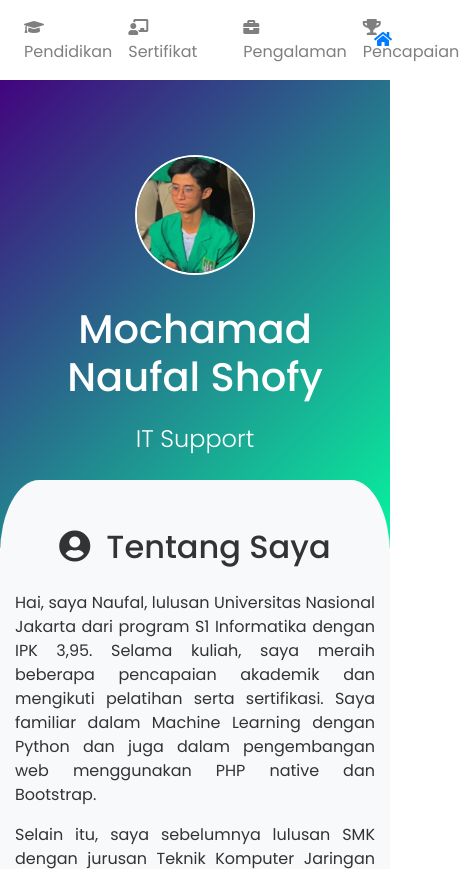
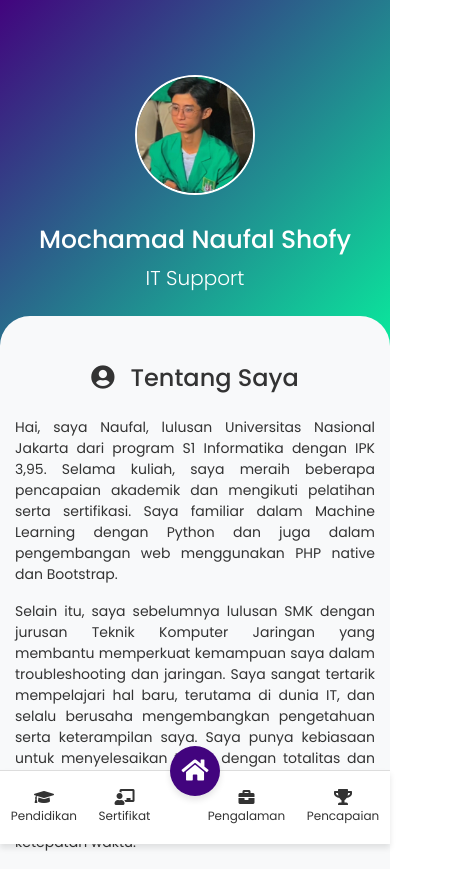
Before and after one commit to nopalsh/nopalsh, a plain HTML site: page index.html in a window 390 px wide. Shown: the top 869 px of the page, 467 px wide, since content can reach past the window. Drawn offline with nearby package versions, Linux system fonts and the light colour scheme.

Commit message:
Update style.css

```diff
--- a/style.css
+++ b/style.css
@@ -1,5 +1,6 @@
 body {
-  font-family: -apple-system, BlinkMacSystemFont, "Segoe UI", Roboto, "Helvetica Neue", Arial, sans-serif;
+  font-family: -apple-system, BlinkMacSystemFont, "Segoe UI", Roboto,
+    "Helvetica Neue", Arial, sans-serif;
   background: #ffffff;
   color: #333;
   margin: 0;
@@ -22,13 +23,12 @@ header.jumbotron {
 }
 
 .jumbotron h2 {
-  font-size: 2.5rem;
-  margin-bottom: 20px;
+  font-size: 40px;
   text-align: left;
 }
 
 .jumbotron p {
-  font-size: 1.5rem;
+  font-size: 25px;
   text-align: left;
 }
 
@@ -36,8 +36,9 @@ section#about {
   background: #fdfdfd;
   margin-top: -100px;
   padding-top: 50px;
-  border-top-left-radius: 10% 10%;
-  border-top-right-radius: 10% 10%;
+  margin-bottom: -70px;
+  border-top-left-radius: 30px;
+  border-top-right-radius: 30px;
 }
 
 section#projects {
@@ -99,7 +100,7 @@ footer {
 }
 
 .modal-header {
-  background-color: #37056b;
+  background: linear-gradient(135deg, #42047e, #07f49e);
   color: #fff;
 }
 
@@ -129,22 +130,21 @@ footer {
 }
 
 .experience-card h6 {
-  font-size: 1.2rem;
-  font-weight: 600;
-  margin-bottom: 0.5rem;
+  font-size: 14px;
+  margin: 0;
 }
 
 .experience-card p {
+  color: #6c757d;
+  font-size: 14px;
   margin: 0;
-  color: #6c757d;
-  line-height: 1.5;
 }
 
 .experience-card p span {
   display: block;
-  margin-top: 0.5rem;
-  font-size: 0.9rem;
+  margin: 0;
   color: #495057;
+  font-size: 14px;
 }
 .certification-card {
   display: flex;
@@ -166,21 +166,136 @@ footer {
   font-size: 1.1rem;
   font-weight: 600;
   margin: 0;
+  font-size: 14px;
 }
 
 .certification-card p {
   margin: 0;
   color: #6c757d;
+  font-size: 14px;
+}
+
+.home-circle {
+  position: absolute;
+  top: -25px;
+  left: 50%;
+  transform: translateX(-50%);
+  width: 50px;
+  height: 50px;
+  background-color: #42047e;
+  border-radius: 50%;
+  display: flex;
+  align-items: center;
+  justify-content: center;
+  box-shadow: 0 4px 6px rgba(0, 0, 0, 0.1);
+}
+
+.home-circle a {
+  color: white;
+  font-size: 24px;
+}
+
+.home-circle-deactive {
+  position: absolute;
+  top: -25px;
+  left: 50%;
+  transform: translateX(-50%);
+  width: 50px;
+  height: 50px;
+  background-color: #fff;
+  border-radius: 50%;
+  display: flex;
+  align-items: center;
+  justify-content: center;
+  box-shadow: 0 4px 6px rgba(0, 0, 0, 0.1);
+  border: 1px solid #0000001f;
+}
+
+.home-circle-deactive a {
+  color: #42047e;
+  font-size: 24px;
+}
+
+.navbar-custom {
+  background: rgba(255, 255, 255, 1);
+  backdrop-filter: blur(10px);
+  box-shadow: 0 4px 6px rgba(0, 0, 0, 0.1);
+  position: fixed;
+  bottom: 0;
+  width: 100%;
+  z-index: 1;
+  border-top: 1px solid #ddd;
+  padding: 10px 0;
+}
+
+.navbar-custom .nav-item {
+  flex-grow: 1;
+  text-align: center;
+}
+
+.navbar-custom .nav-item .nav-link {
+  color: #333;
+  font-size: 14px;
+  text-align: center;
+  transition: all 0.3s;
+  border-bottom: 1px solid transparent;
+  display: flex;
+  flex-direction: column;
+  align-items: center;
+}
+
+.navbar-custom .nav-item .nav-link i {
+  font-size: 20px;
+  margin-bottom: 2px;
+}
+
+.navbar-custom .nav-item .nav-link:hover {
+  color: #42047e;
+  border-bottom: 2px solid #42047e;
+}
+
+.navbar-custom .nav-item .nav-link.active {
+  color: #42047e;
+  border-bottom: 2px solid #42047e;
+}
+
+@media (max-width: 576px) {
+  .navbar-custom .nav-item .nav-link {
+    font-size: 12px;
+  }
+
+  .navbar-custom .nav-item .nav-link i {
+    font-size: 16px;
+  }
 }
 
 @media (max-width: 768px) {
-  .jumbotron h2,
+  .jumbotron h2 {
+    font-size: 25px;
+    text-align: center;
+  }
   .jumbotron p {
     text-align: center;
+    font-size: 20px;
   }
-
   .jumbotron img {
     margin-right: 0;
     margin-bottom: 30px;
   }
+
+  section h2 {
+    font-size: 24px;
+  }
+
+  section p {
+    font-size: 14px;
+  }
+
+  .card-title {
+    font-size: 18px;
+  }
+
+  .card-body .text-right a {
+    font-size: 14px;
+  }
 }
```
